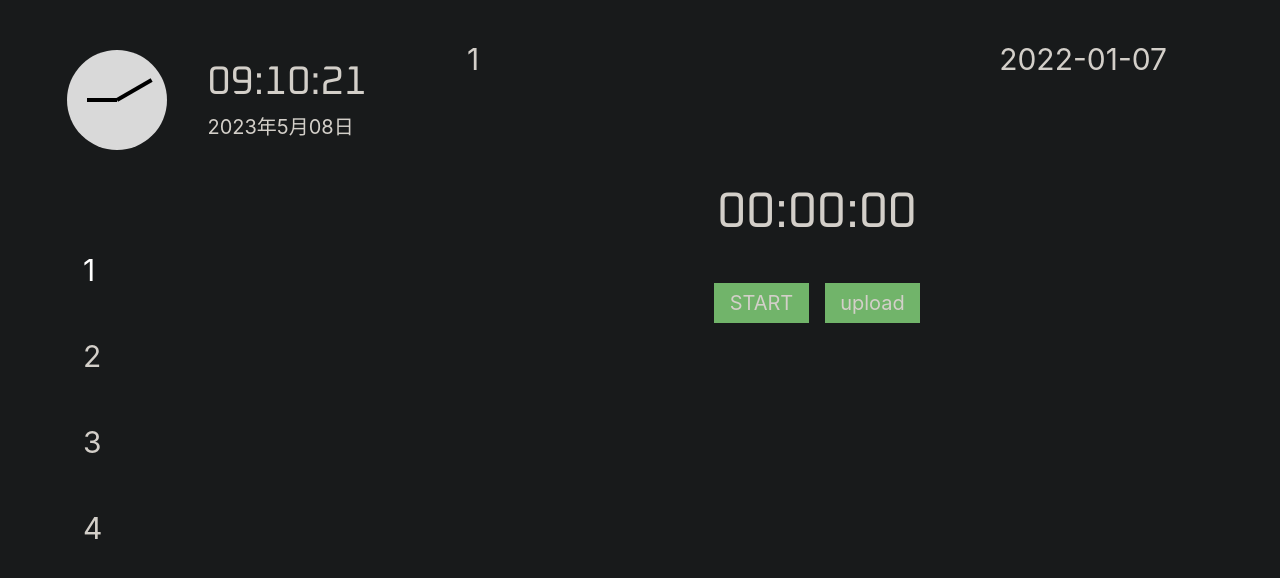
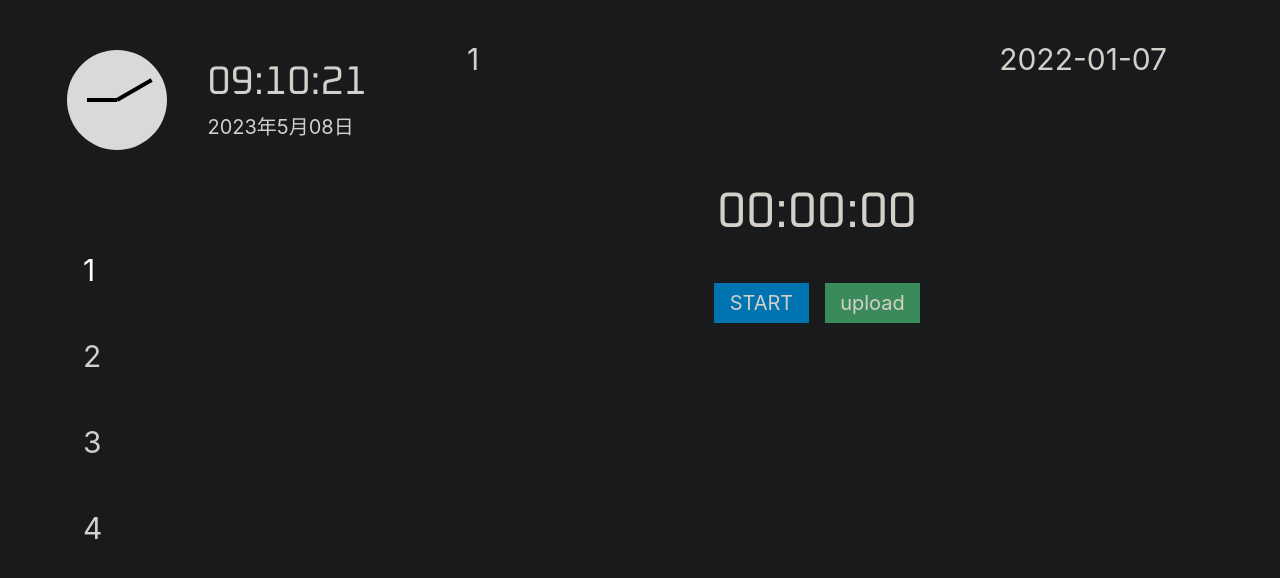
Before and after one commit to xionkq/time-stats, a Vue app: page / in a window 1280 px wide. Shown: the top 578 px of the page. Built offline with nearby package versions, Linux system fonts and the light colour scheme; no server answers.

Commit message:
update button props

```diff
--- a/src/components/TSSButton.vue
+++ b/src/components/TSSButton.vue
@@ -1,15 +1,21 @@
 <script setup lang="ts">
 interface Props {
     disable?: boolean
+    default?:boolean
+    primary?:boolean
+    info?:boolean
 }
 
 const props = withDefaults(defineProps<Props>(), {
     disable: false,
+    default: true,
+    primary: false,
+    info: false,
 })
 </script>
 
 <template>
-    <div class="tss-button" :class="{disable: props.disable}">
+    <div class="tss-button" :class="{disable: props.disable, default: props.default, primary: props.primary, info: props.info}">
         <slot></slot>
     </div>
 </template>
@@ -18,19 +24,38 @@ const props = withDefaults(defineProps<Props>(), {
 .tss-button {
     width: 95px;
     height: 40px;
-    background-color: rgb(113, 180, 106);
     display: flex;
     align-items: center;
     justify-content: center;
     cursor: pointer;
 
-    &:hover {
-        background-color: rgb(53, 150, 56);
-    }
-
     &.disable {
         pointer-events:none;
         opacity:0.5
     }
+
+    &.default {
+        background-color: rgb(113, 180, 106);
+
+        &:hover {
+            background-color: rgb(53, 150, 56);
+        }
+    }
+
+    &.primary {
+        background-color: #0073B1;
+
+        &:hover {
+            background-color: #2182b6;
+        }
+    }
+
+    &.info {
+        background-color: #3B8B5A;
+
+        &:hover {
+            background-color: #588e6c;
+        }
+    }
 }
 </style>
--- a/src/template/StatsDetail.vue
+++ b/src/template/StatsDetail.vue
@@ -82,8 +82,8 @@ function upload() {
         <div class="duration-box">
             <div class="duration">{{ durationStr }}</div>
             <div class="operation">
-                <TSSButton @click="clockIn">{{ buttonLabel }}</TSSButton>
-                <TSSButton @click="upload" :disable="isClocking">upload</TSSButton>
+                <TSSButton primary @click="clockIn">{{ buttonLabel }}</TSSButton>
+                <TSSButton info @click="upload" :disable="isClocking">upload</TSSButton>
             </div>
         </div>
         <!-- <div class="timer-box">
```
